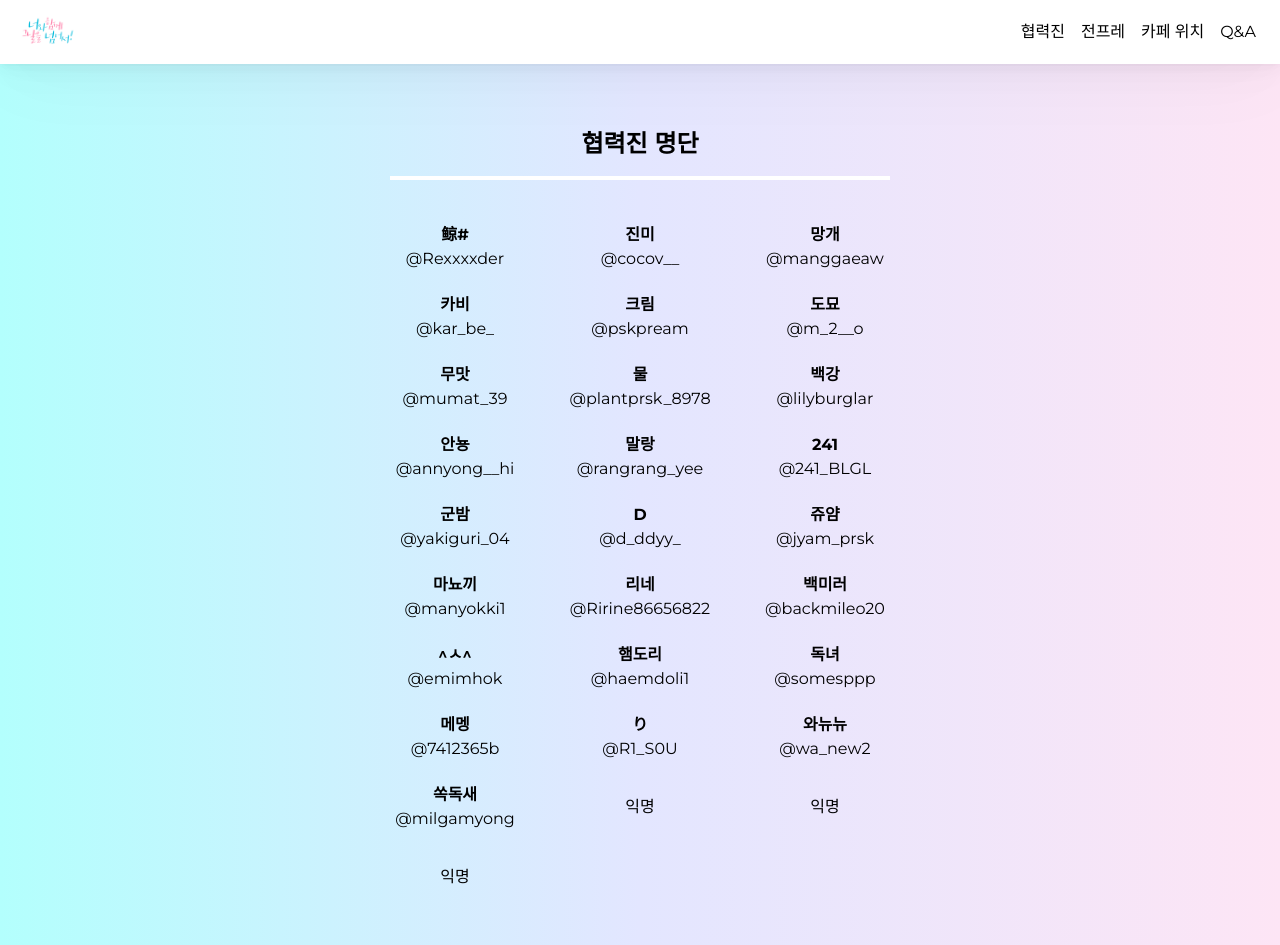
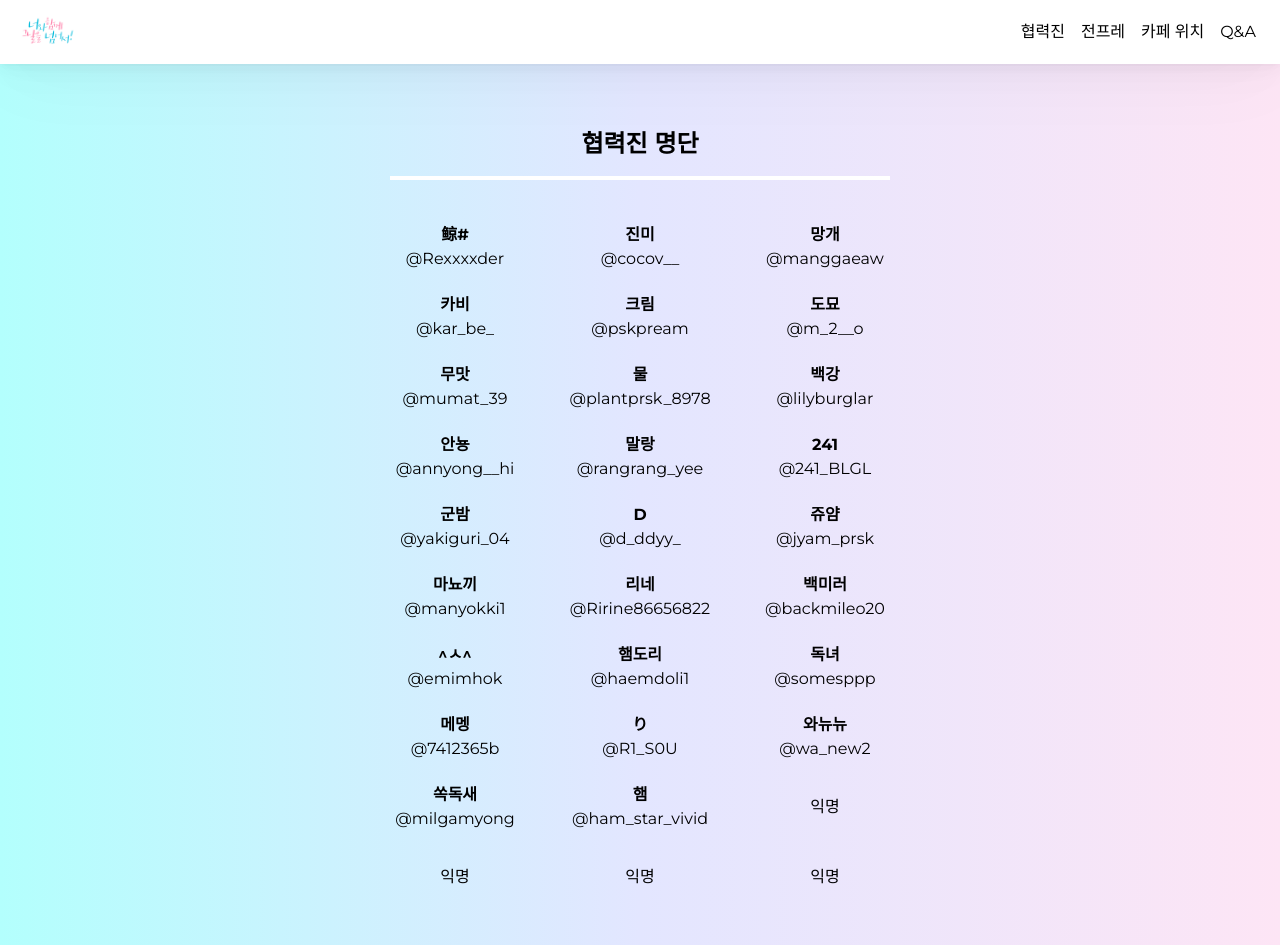
Before and after one commit to 5tarlight/happy-ankoha-day, a Next.js app: page /colab in a window 1280 px wide. Shown: the top 945 px of the page. Built offline with nearby package versions, Linux system fonts and the light colour scheme; a web font is replaced by a local one.

Commit message:
Update ColabList.tsx

```diff
--- a/components/ColabList.tsx
+++ b/components/ColabList.tsx
@@ -27,6 +27,8 @@ export default function ColabList() {
     { name: "り", handle: "R1_S0U" },
     { name: "와뉴뉴", handle: "wa_new2" },
     { name: "쏙독새", handle: "milgamyong" },
+    { name: "햄", handle: "ham_star_vivid" },
+    "anonymous",
     "anonymous",
     "anonymous",
     "anonymous",
```
